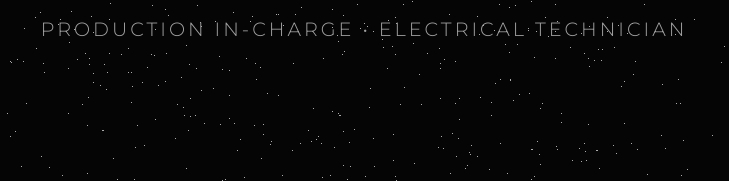
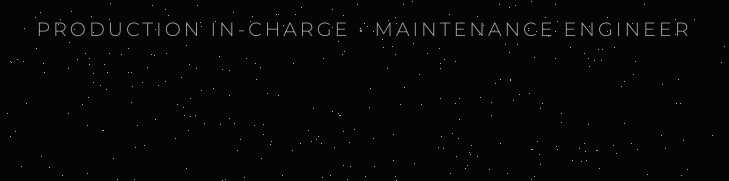
Before and after one commit to Crofter777/Manikandan, a plain HTML site: page index.html in a window 1280 px wide. Shown: the part 413-594 px from the top of the page, 276-1005 px from the left. Drawn offline with nearby package versions, Linux system fonts and the light colour scheme.

Commit message:
Update index.html for website changes

```diff
--- a/index.html
+++ b/index.html
@@ -102,7 +102,7 @@
             <canvas id="hero-canvas"></canvas>
             <div class="hero-content">
                 <h1 class="reveal-on-load">K. Manikandan</h1>
-                <p class="hero-subtitle reveal-on-load">Production In-Charge &bull; Electrical Technician</p>
+                <p class="hero-subtitle reveal-on-load">Production In-Charge &bull; Maintenance Engineer</p>
             </div>
         </section>
 
```
